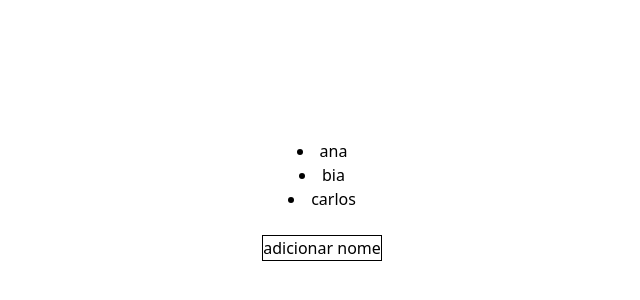
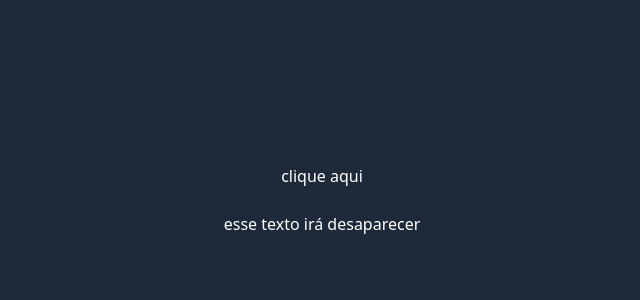
Before and after one commit to MarcosJianoto/30-dias-de-projetos-react, a React (Vite) app in the folder cronometro-tailwind/: page / in a window 1280 px wide. Shown: the part 200-500 px from the top of the page, without its empty margins (318-958 px from the left). Built offline with nearby package versions, Linux system fonts and the light colour scheme.

Commit message:
text hiden

```diff
--- a/cronometro-tailwind/src/App.jsx
+++ b/cronometro-tailwind/src/App.jsx
@@ -1,22 +1,20 @@
 
-import React, { use, useState } from 'react';
+import React, { useState } from 'react';
 
 function App() {
 
-  const [arr, setArr] = useState(["ana", "bia", "carlos"]);
+  const [showText, setShowText] = useState(true);
 
-  const [count, setCount] = useState("");
 
   return (
-    <div className='flex flex-col items-center justify-center h-screen'>
-      {arr.map((num, index) => (
-        <li key={index} > {num} </li>
-      ))}
+    <div className='flex flex-col items-center justify-center h-screen bg-gray-800 text-white'>
 
-      <input type="text" onChange={(e) => setCount(e.target.value)} />
+      <button className='flex hover:bg-white hover:text-black rounded-lg px-5 hover:cursor-pointer' onClick={() => setShowText(showText === true ? setShowText(false) : true)}>clique aqui</button>
+      <br />
+      {showText && <div className='flex'>esse texto irá desaparecer</div>}
 
-      <button onClick={() => setArr([...arr, count])} className='border' >adicionar nome</button>
-    </div>
+
+    </div >
   )
 }
 
```
